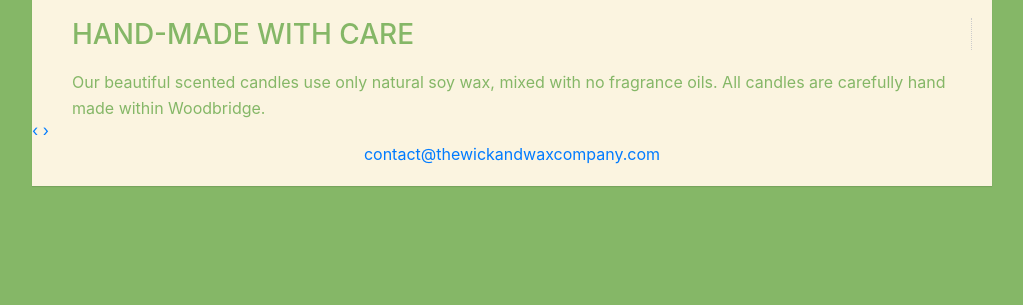
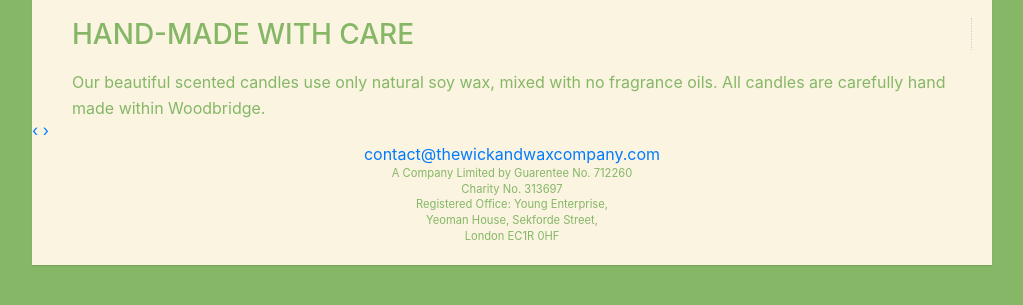
Before and after one commit to popey456963/thewickandwaxcompany.github.io, a plain HTML site: page index.html in a window 1280 px wide. Shown: the part 1378-1683 px from the top of the page, without its empty margins (128-1151 px from the left). Before the commit the page ends 1614 px from the top, so only its background shows below. Drawn offline with nearby package versions, Linux system fonts and the light colour scheme; no server answers.

Commit message:
Update index.html

```diff
--- a/index.html
+++ b/index.html
@@ -75,7 +75,16 @@
         </div><!-- /.control-box -->
 
     </div><!-- /#myCarousel -->
-    <div class="contact"><a href="mailto:contact@thewickandwaxcompany.com">contact@thewickandwaxcompany.com</a></div>
+    <div class="contact"><a href="mailto:contact@thewickandwaxcompany.com">contact@thewickandwaxcompany.com</a>
+        <div class="color bottom">
+            A Company Limited by Guarentee No. 712260<br />
+            Charity No. 313697<br />
+            Registered Office: Young Enterprise,<br />
+            Yeoman House, Sekforde Street,<br />
+            London EC1R 0HF<br />
+        </div>
+
+    </div>
 
 </div><!-- /.span12 -->
 </div><!-- /.row -->
```
